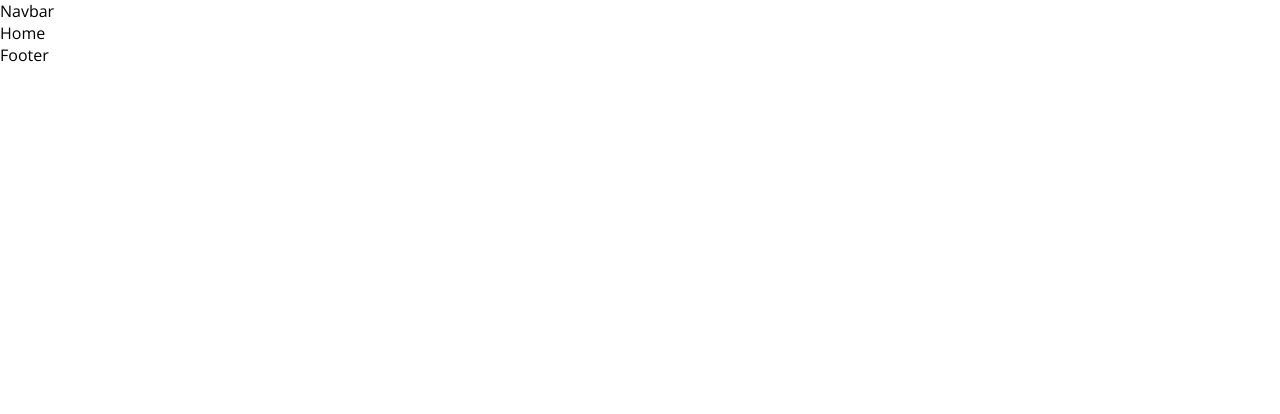
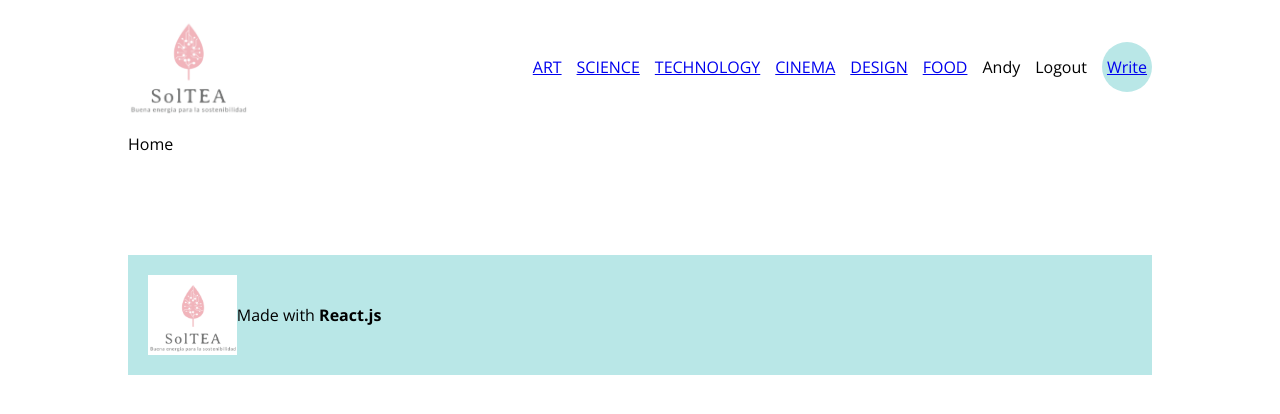
Before and after one commit to AERH8601/Blog, a React (Create React App) app in the folder client/: page / in a window 1280 px wide. Shown: the top 414 px of the page. Built offline with nearby package versions, Linux system fonts and the light colour scheme.

Commit message:
Desarrollo barra superior y pie de paginas mas estilos

```diff
--- a/client/src/components/Footer.jsx
+++ b/client/src/components/Footer.jsx
@@ -1,8 +1,17 @@
 import React from 'react'
+import Logo from "../img/logo_SolTEA.png"
+
 
 const Footer = () => {
   return (
-    <div>Footer</div>
+    <footer>
+        <img src={Logo} alt="" />
+        <span>
+            Made with <b>React.js</b>
+        </span>
+
+
+    </footer>
   )
 }
 
--- a/client/src/components/Navbar.jsx
+++ b/client/src/components/Navbar.jsx
@@ -1,8 +1,41 @@
 import React from 'react'
+import { Link } from 'react-router-dom';
+import Logo from "../img/logo_SolTEA.png"
 
 const Navbar = () => {
   return (
-    <div>Navbar</div>
+    <div className='navbar'>
+        <div className='container'>
+            <div className='logo'>
+                <img src={Logo} alt="" />
+            </div>
+            <div className='links'>
+            <Link className="link" to="/?cat=art">
+                <h6>ART</h6>
+            </Link>
+            <Link className="link" to="/?cat=science">
+                <h6>SCIENCE</h6>
+            </Link>
+            <Link className="link" to="/?cat=technology">
+                <h6>TECHNOLOGY</h6>
+            </Link>
+            <Link className="link" to="/?cat=Cinema">
+                <h6>CINEMA</h6>
+            </Link>
+            <Link className="link" to="/?cat=design">
+                <h6>DESIGN</h6>
+            </Link>
+            <Link className="link" to="/?cat=food">
+                <h6>FOOD</h6>
+            </Link>
+            <span>Andy</span>
+            <span>Logout</span>
+            <span className='write'>
+                <Link to="/write">Write</Link>
+            </span>
+            </div>
+        </div>
+    </div>
   )
 }
 
--- a/client/src/pages/Login.jsx
+++ b/client/src/pages/Login.jsx
@@ -1,13 +1,18 @@
 import React from 'react'
+import {Link} from 'react-router-dom'
 
 const Login = () => {
   return (
     <div className='auth'>
         <h1>Login</h1>
         <form action="">
-            <input type="text" placeholder='username' />
-            <input type="password" placeholder='Password' />
+            <input required type="text" placeholder='username' />
+            <input required type="password" placeholder='Password' />
             <button>Login</button>
+            <p>This is an error</p>
+            <span>
+                Don't you have an account? <Link to="/register" >Register</Link>
+            </span>
         </form>
     </div>
   )
--- a/client/src/pages/Register.jsx
+++ b/client/src/pages/Register.jsx
@@ -1,8 +1,22 @@
 import React from 'react'
+import {Link} from 'react-router-dom'
 
 const Register = () => {
   return (
-    <div>Register</div>
+    <div className='auth'>
+        <h1>Register</h1>
+        <form action="">
+            <input required type="text" placeholder='username' />
+            <input required type="email" placeholder='email' />
+            <input required type="password" placeholder='Password' />
+
+            <button>Register</button>
+            <p>This is an error</p>
+            <span>
+                Do you have an account? <Link to="/login" >Login</Link>
+            </span>
+        </form>
+    </div>
   )
 }
 
--- a/client/src/style.scss
+++ b/client/src/style.scss
@@ -1,9 +1,17 @@
 $lightGreen: #b9e7e7;
 
 .app{
-
+    display: flex;
+    justify-content: center;
 
     .container{
+        width: 1024px;
+
+        -link{
+            text-decoration: none;
+            color: inherit;
+
+        }
 
         //LOGIN && REGISTER
 
@@ -43,8 +51,86 @@ $lightGreen: #b9e7e7;
                     cursor: pointer;
                     color: white;
                 }
+
+                span{
+                    font-size: 12px;
+                    text-align: center;
+
+                }
+
+                p{
+                    font-size: 12px;
+                    color: red;
+                    text-align: center;
+                }
             }
         }
 
+        //NAVBAR
+
+        .navbar{
+            .container{
+                padding: 10px 0px;
+                display: flex;
+                justify-content: space-between;
+
+                .logo{
+                    img{
+                        width: 120px;
+
+                    }
+                }
+
+                .links{
+                    display: flex;
+                    align-items: center;
+                    gap: 15px;
+
+                    h6{
+                        font-size: 16px;
+                        font-weight: 300;
+                    }
+
+                    span{
+                        cursor: pointer;
+
+                    }
+                    .write{
+                        background-color: $lightGreen;
+                        width: 50px;
+                        height: 50px;
+                        border-radius: 50%;
+                        display: flex;
+                        align-items: center;
+                        justify-content: center;
+                        font-weight: 300;
+
+
+                    &:hover{
+                        color: teal;
+                        background-color: aqua;
+                        border: 2px;
+                    }
+                    }
+                }
+
+            }
+        }
+
+
+        //FOOTER TAG
+
+        footer{
+            margin-top: 100px;
+            padding: 20px;
+            background-color: $lightGreen;
+            display: flex;
+            align-items: center;
+
+            img{
+                height: 80px;
+
+            }
+        }
     }
 }
```
Also changed, not shown: client/src/img/logo_SolTEA.png (added).
